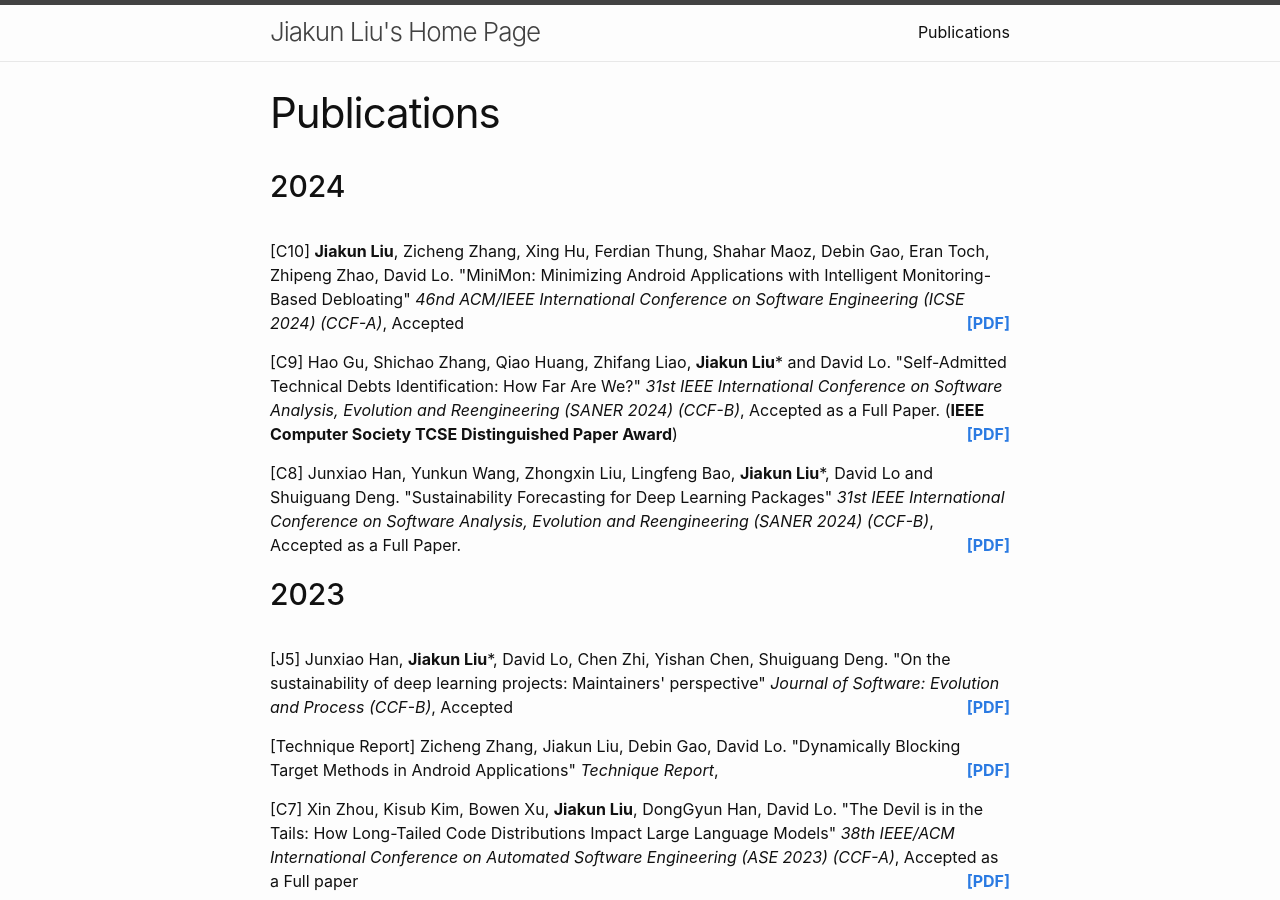
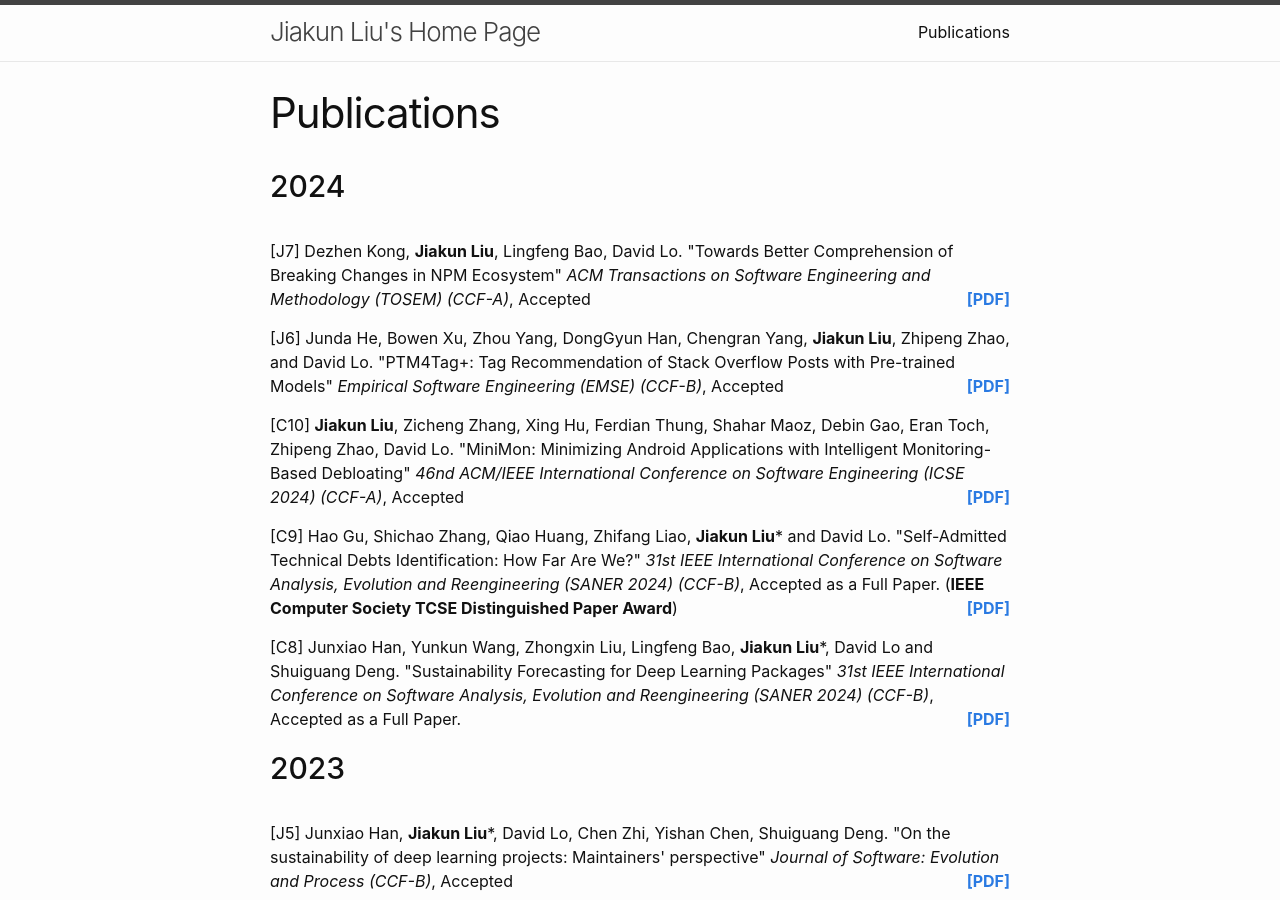
Before and after one commit to jiakun-liu/jiakun-liu.github.io, a Jekyll site: the page built from papers.md, in a window 1280 px wide and 900 px high. Built offline with Jekyll 4.4.1, drawn with Linux system fonts in a browser that asks for light colours.

Commit message:
Junda and Dezhen's paper

```diff
--- a/_data/papers.json
+++ b/_data/papers.json
@@ -1,5 +1,21 @@
 {
     "2024": [
+        {
+            "idx": "J7",
+            "title": "Towards Better Comprehension of Breaking Changes in NPM Ecosystem",
+            "authors": "Dezhen Kong, <b>Jiakun Liu</b>, Lingfeng Bao, David Lo",
+            "venue": "ACM Transactions on Software Engineering and Methodology (TOSEM) (CCF-A)",
+            "status": "Accepted",
+            "pdf": ""
+        },
+        {
+            "idx": "J6",
+            "title": "PTM4Tag+: Tag Recommendation of Stack Overflow Posts with Pre-trained Models",
+            "authors": "Junda He, Bowen Xu, Zhou Yang, DongGyun Han, Chengran Yang, <b>Jiakun Liu</b>, Zhipeng Zhao, and David Lo",
+            "venue": "Empirical Software Engineering (EMSE) (CCF-B)",
+            "status": "Accepted",
+            "pdf": ""
+        },
         {
             "idx": "C10",
             "title": "MiniMon: Minimizing Android Applications with Intelligent Monitoring-Based Debloating",
```
